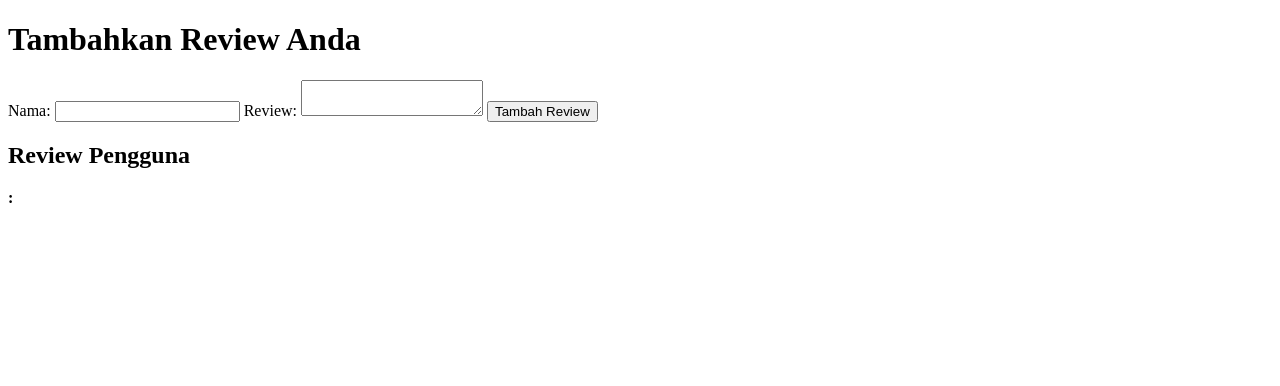
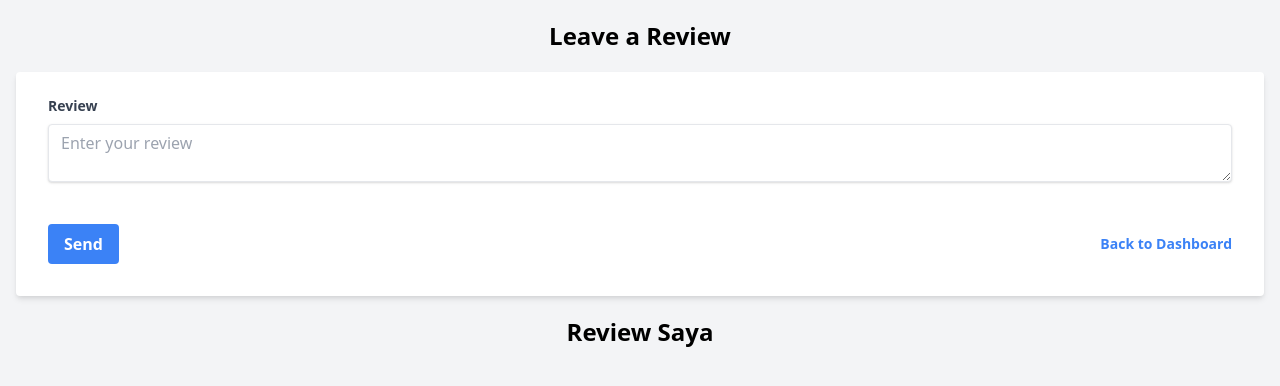
Before and after one commit to NaufalArsa/DoctorPC, a PHP site: page /resources/views/review-users.php in a window 1280 px wide. Shown: the top 386 px of the page. Run offline with PHP 8.4, Linux system fonts and the light colour scheme; tables that the repository leaves empty hold one stand-in row (values such as "Sample post"); data that the repository does not hold is empty.

Commit message:
Final Review Users

```diff
--- a/app/Controller.php
+++ b/app/Controller.php
@@ -12,25 +12,32 @@ class Controller {
         $this->model = new Model();
     }
 
-    public function authenticationLogin($username, $password) {
-        $this->model->authenticationLogin($username, $password);
-        header("location: ../resources/dashboard.php");
-    }
-
     public function showrequest(){
         $dataReq = $this->model->showrequest();
         include("../resources/views/service-request.php");
     }
 
-
-    // FITUR REVIEW [ALAM]
-    public function addReview($userName, $reviewText) {
-        $this->model->addReview($userName, $reviewText);
-        header("Location: ../resources/views/review-users.php");
+    public function saveReview($review) {
+        $userId = $_SESSION['user_id'];
+        return $this->model->saveReview($review, $userId);
     }
 
-    public function displayReviews() {
+    public function getReviews() {
         return $this->model->getReviews();
+    }
+
+    public function getMyReviews($userId) {
+        return $this->model->getReviewsByUserId($userId);
+    }
+
+    public function deleteReview($reviewId) {
+        $userId = $_SESSION['user_id'];
+        return $this->model->deleteReview($reviewId, $userId);
+    }
+
+    public function updateReview($reviewId, $newReview) {
+        $userId = $_SESSION['user_id'];
+        return $this->model->updateReview($reviewId, $userId, $newReview);
     }
 }
 
--- a/resources/views/review-users.php
+++ b/resources/views/review-users.php
@@ -1,45 +1,123 @@
 <?php
-require_once __DIR__ . '/../../app/Controller.php';
+include("../../app/Controller.php");
 $controller = new Controller();
 
-// Cek jika formulir telah disubmit
-if ($_SERVER['REQUEST_METHOD'] === 'POST' && isset($_POST['user_name']) && isset($_POST['review_text'])) {
-    // Panggil fungsi addReview dengan data yang diinputkan pengguna
-    $controller->addReview($_POST['user_name'], $_POST['review_text']);
-    // Redirect ke halaman yang sama untuk mencegah resubmission formulir
-    header("Location: review-users.php");
-    exit;
+// Inisialisasi variabel untuk mode edit
+$editMode = false;
+$editReviewId = 0;
+$editReviewText = '';
+
+if ($_SERVER['REQUEST_METHOD'] === 'POST') {
+    if (isset($_POST['delete_review_id'])) {
+        $controller->deleteReview($_POST['delete_review_id']);
+    } elseif (isset($_POST['edit_review_id'])) {
+        $editMode = true;
+        $editReviewId = $_POST['edit_review_id'];
+        $editReviewText = $_POST['review_text'];
+    } elseif (isset($_POST['update_review'])) {
+        $controller->updateReview($_POST['review_id'], $_POST['review']);
+    } elseif (isset($_POST['review'])) {
+        $controller->saveReview($_POST['review']);
+    }
 }
 
-// Mendapatkan review untuk ditampilkan
-$reviews = $controller->displayReviews();
+// Mengambil semua review
+$allReviews = $controller->getReviews();
+
+// Hanya untuk pengguna yang login
+if (session_status() === PHP_SESSION_NONE) {
+    session_start();
+}
+
+if (isset($_SESSION['user_id'])) {
+    $userId = $_SESSION['user_id'];
+    $myReviews = $controller->getMyReviews($userId);
+} else {
+    $myReviews = [];
+}
+
 ?>
 
 <!DOCTYPE html>
 <html lang="en">
 <head>
     <meta charset="UTF-8">
+    <meta name="viewport" content="width=device-width, initial-scale=1.0">
     <title>Review Users</title>
-    <!-- Tambahkan CSS Anda di sini -->
+    <link href="https://cdn.jsdelivr.net/npm/tailwindcss@2.2.19/dist/tailwind.min.css" rel="stylesheet">
 </head>
-<body>
-    <h1>Tambahkan Review Anda</h1>
-    <form method="post">
-        Nama: <input type="text" name="user_name" required>
-        Review: <textarea name="review_text" required></textarea>
-        <button type="submit">Tambah Review</button>
-    </form>
+<body class="bg-gray-100">
+    <div class="container mx-auto px-4">
+        <h1 class="text-2xl font-bold text-center my-5">Leave a Review</h1>
 
-    <h2>Review Pengguna</h2>
-    <?php if (empty($reviews)): ?>
-        <p>Tidak ada review.</p>
-    <?php else: ?>
-        <?php foreach ($reviews as $review): ?>
-            <div class="review">
-                <strong><?= htmlspecialchars($review['user_name']) ?>:</strong>
-                <p><?= nl2br(htmlspecialchars($review['review_text'])) ?></p>
+        <!-- Form Section -->
+        <form action="" method="post" class="bg-white shadow-md rounded px-8 pt-6 pb-8 mb-4">
+            <!-- Review Input -->
+            <div class="mb-6">
+                <label class="block text-gray-700 text-sm font-bold mb-2" for="review">
+                    Review
+                </label>
+                <textarea class="shadow appearance-none border rounded w-full py-2 px-3 text-gray-700 mb-3 leading-tight focus:outline-none focus:shadow-outline" id="review" name="review" placeholder="Enter your review"></textarea>
             </div>
-        <?php endforeach; ?>
-    <?php endif; ?>
+            <!-- Buttons -->
+            <div class="flex items-center justify-between">
+                <button class="bg-blue-500 hover:bg-blue-700 text-white font-bold py-2 px-4 rounded focus:outline-none focus:shadow-outline" type="submit">
+                    Send
+                </button>
+                <a class="inline-block align-baseline font-bold text-sm text-blue-500 hover:text-blue-800" href="../Dashboard.php">
+                    Back to Dashboard
+                </a>
+            </div>
+        </form>
+
+        <!-- Bagian untuk 'Review Saya' -->
+        <div class="my-reviews mx-auto max-w-2xl lg:max-w-4xl">
+            <h2 class="text-2xl font-bold text-center my-5">Review Saya</h2>
+
+            <?php foreach ($myReviews as $review) { ?>
+                <div class="review bg-white shadow-md rounded px-8 pt-6 pb-8 mb-4">
+                    <?php if ($editMode && $editReviewId == $review['id']) { ?>
+                        <!-- Form untuk mengedit review -->
+                        <form action="" method="post" class="space-y-4">
+                            <textarea name="review" class="w-full rounded border px-3 py-2 text-gray-700 focus:outline-none focus:shadow-outline"><?= htmlspecialchars($editReviewText) ?></textarea>
+                            <input type="hidden" name="review_id" value="<?= $review['id'] ?>">
+                            <button type="submit" name="update_review" class="bg-blue-500 hover:bg-blue-700 text-white font-bold py-2 px-4 rounded focus:outline-none focus:shadow-outline">Update Review</button>
+                        </form>
+                        <?php } else { ?>
+
+                        <!-- Tampilkan review -->
+                        <blockquote class="text-center text-xl font-semibold leading-8 text-gray-900 sm:text-2xl sm:leading-9">
+                            <p>"<?= htmlspecialchars($review['review']) ?>"</p>
+                        </blockquote>
+                        <div class="mt-10 flex items-center justify-center">
+                            <img class="h-10 w-10 rounded-full" src="https://img.freepik.com/free-photo/handsome-young-man-with-arms-crossed-white-background_23-2148222620.jpg" alt="">
+                            <div class="ml-4 text-base font-semibold text-gray-900"><?= htmlspecialchars($review['USERNAME']) ?></div>
+                        </div>
+
+                        <!-- Tombol Edit dan Delete -->
+                        <div class="flex justify-end mt-4 space-x-3">
+                            <form action="" method="post">
+                                <input type="hidden" name="edit_review_id" value="<?= $review['id'] ?>">
+                                <input type="hidden" name="review_text" value="<?= htmlspecialchars($review['review']) ?>">
+                                <button type="submit" class="bg-yellow-500 hover:bg-yellow-700 text-white font-bold py-2 px-4 rounded focus:outline-none focus:shadow-outline">Edit</button>
+                            </form>
+
+                            <form action="" method="post" onsubmit="return confirmDelete()">
+                            <input type="hidden" name="delete_review_id" value="<?= $review['id'] ?>">
+                            <button type="submit" class="bg-red-500 hover:bg-red-700 text-white font-bold py-2 px-4 rounded focus:outline-none focus:shadow-outline">Delete</button>
+                        </form>
+                    </div>
+                    <?php } ?>
+                </div>
+            <?php } ?>
+        </div>
+
+</div>
+
+<script>
+    function confirmDelete() {
+        return confirm('Apakah Anda yakin ingin menghapus review ini?');
+    }
+</script>
 </body>
 </html>
```
Also changed, not shown: database/editserviceit2.sql (+7 -0 lines), login.php (+28 -1 lines), resources/logout.php (added, +8 -0 lines).
